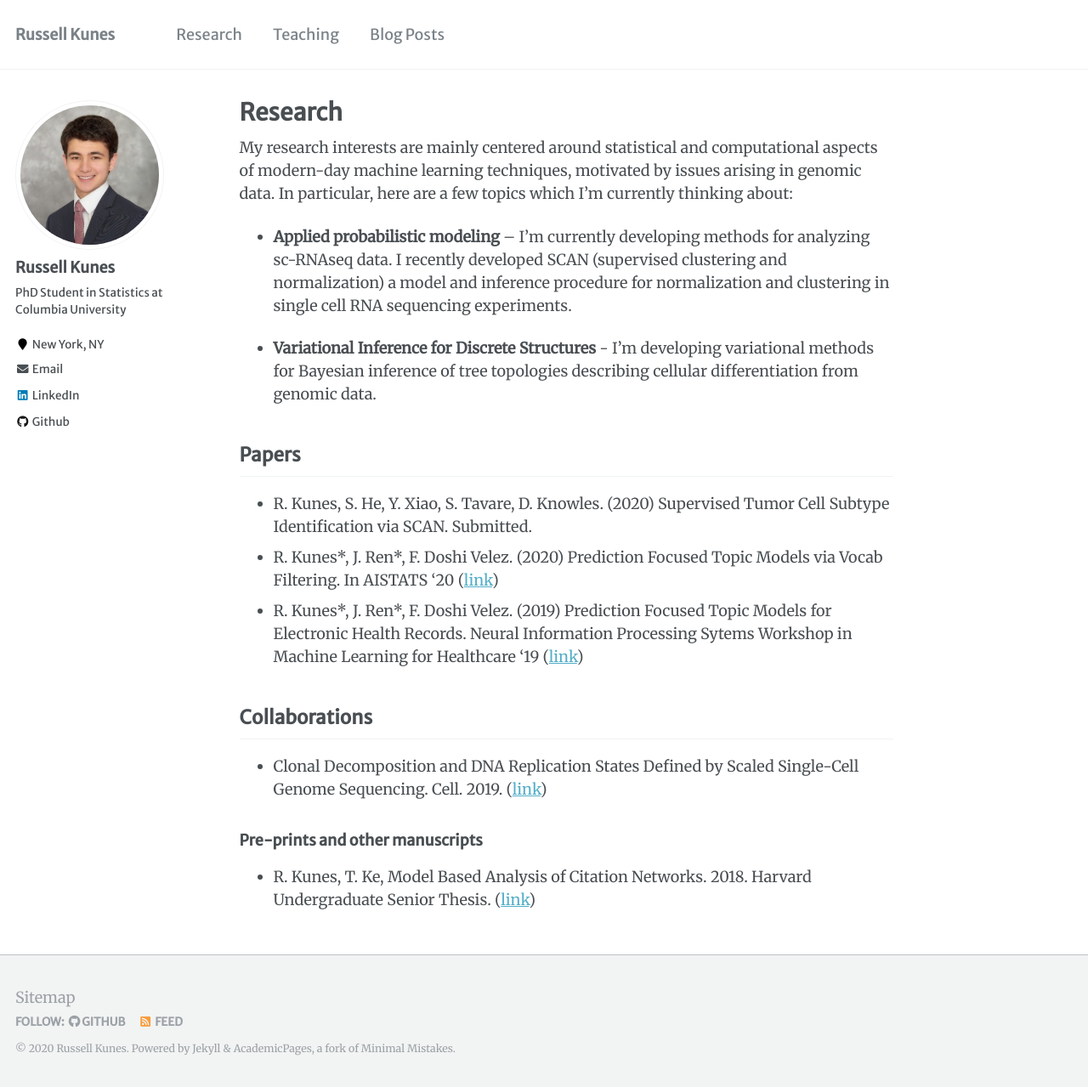
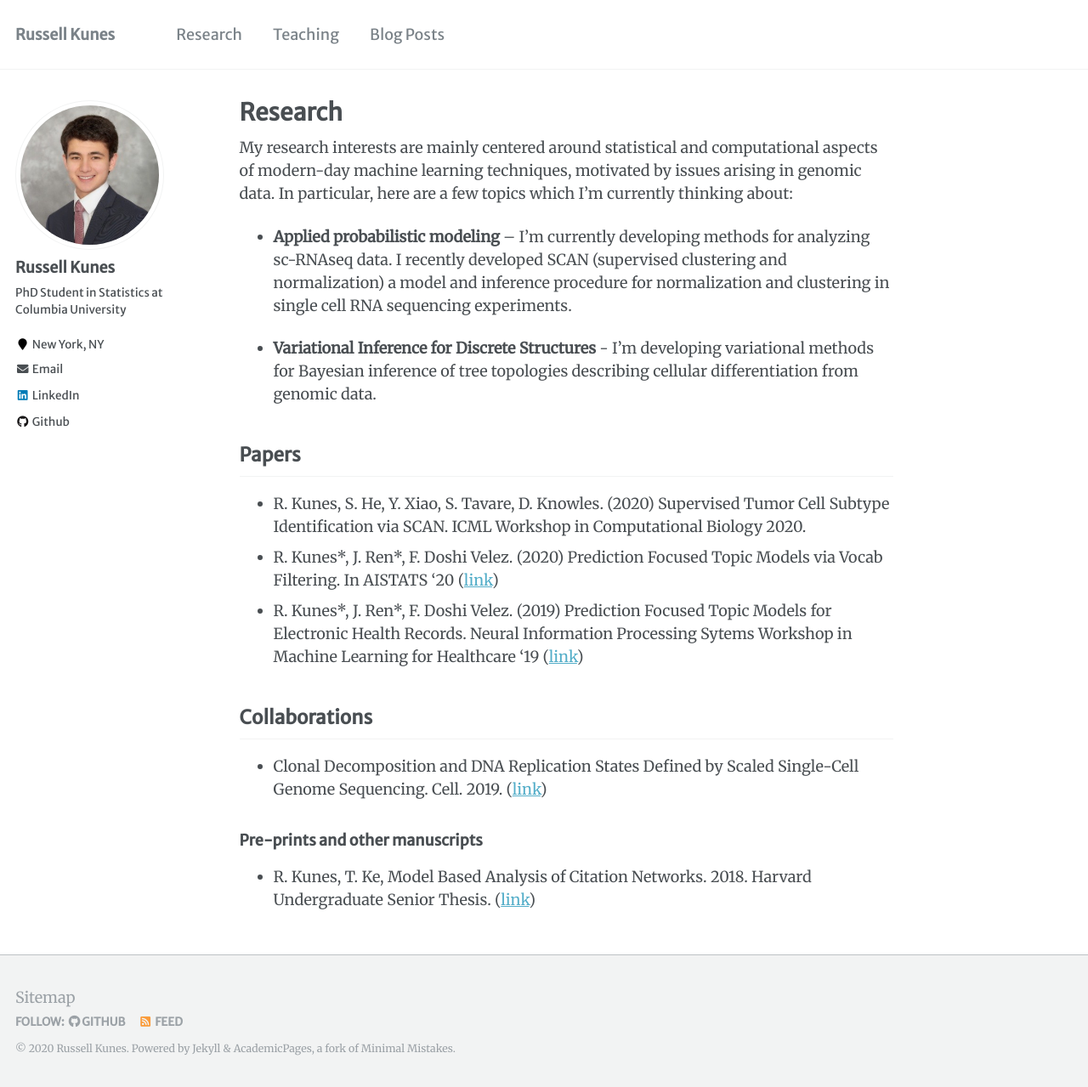
Before and after one commit to russellkune/russellkune.github.io, a Jekyll site: the page built from _pages/research.md, in a window 1280 px wide and 1279 px high. Shown: the whole window at 85% size. Built offline with Jekyll 4.4.1, drawn with Linux system fonts in a browser that asks for light colours.

Commit message:
update research

```diff
--- a/_pages/research.md
+++ b/_pages/research.md
@@ -13,7 +13,7 @@ My research interests are mainly centered around statistical and computational a
 * **Variational Inference for Discrete Structures** - I'm developing variational methods for Bayesian inference of tree topologies describing cellular differentiation from genomic data.
 
 ## Papers ##
-* R. Kunes, S. He, Y. Xiao, S. Tavare, D. Knowles. (2020) Supervised Tumor Cell Subtype Identification via SCAN. Submitted.
+* R. Kunes, S. He, Y. Xiao, S. Tavare, D. Knowles. (2020) Supervised Tumor Cell Subtype Identification via SCAN. ICML Workshop in Computational Biology 2020.
 * R. Kunes\*, J. Ren\*, F. Doshi Velez. (2020) Prediction Focused Topic Models via Vocab Filtering. In AISTATS ‘20 ([link](https://arxiv.org/pdf/1910.05495.pdf))
 * R. Kunes\*, J. Ren\*, F. Doshi Velez. (2019) Prediction Focused Topic Models for Electronic Health Records. Neural Information Processing Sytems Workshop in Machine Learning for Healthcare ‘19 ([link](https://arxiv.org/pdf/1911.08551.pdf))
 
```
